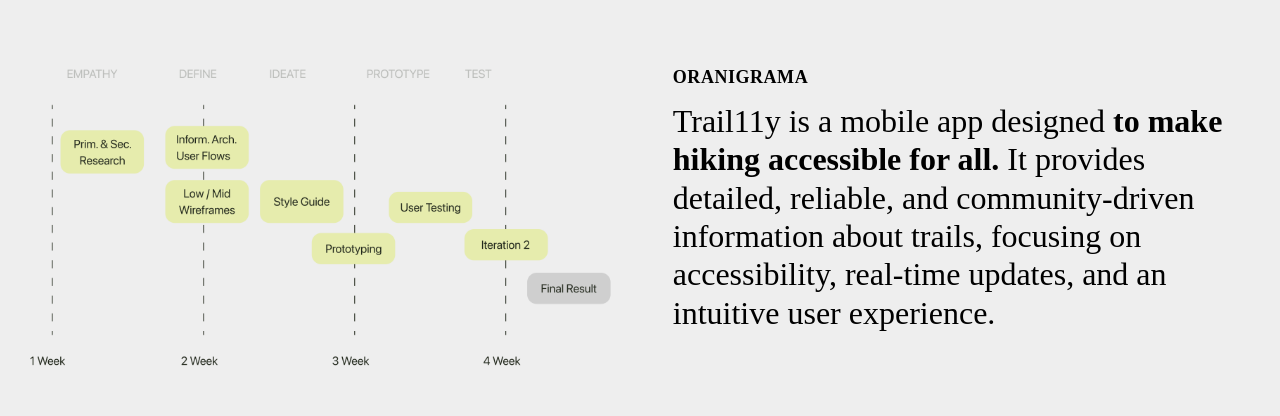
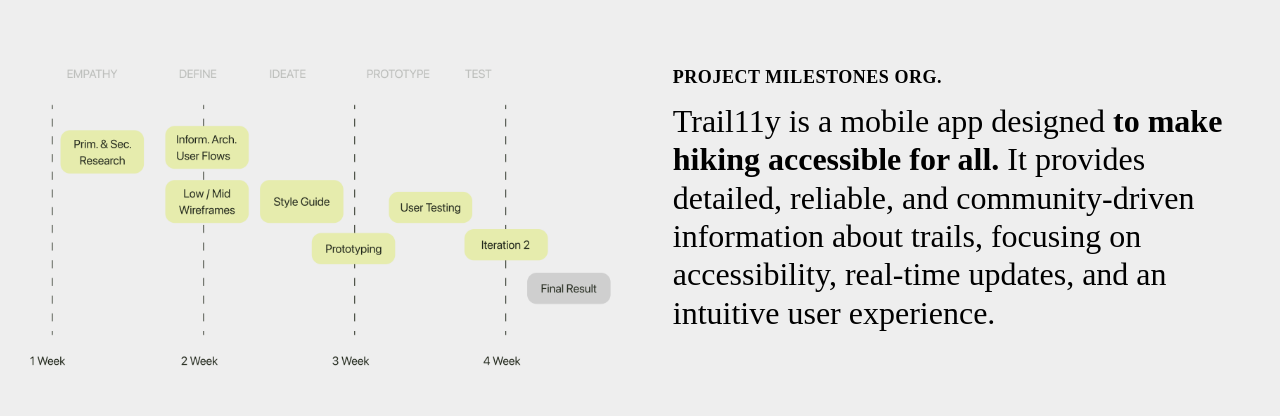
Before and after one commit to nicodacalgomez/enedacal-web, a plain HTML site: page trail11y.html in a window 1280 px wide. Shown: the part 1532-1948 px from the top of the page. Drawn offline with nearby package versions, Linux system fonts and the light colour scheme; a script that the page names is missing; a web font is replaced by a local one.

Commit message:
Project Milestones

```diff
--- a/trail11y.html
+++ b/trail11y.html
@@ -55,7 +55,7 @@
           <img src="./src/Images/Trail/organigrama.png" alt="Trail Image 3">
         </div>
         <div class="text-box">
-          <h2>ORANIGRAMA</h2>
+          <h2>PROJECT MILESTONES ORG.</h2>
           <p>Trail11y is a mobile app designed <strong>to make hiking accessible for all.</strong> It provides detailed, reliable, and community-driven information about trails, focusing on accessibility, real-time updates,
             and an intuitive user experience.</p>
         </div>
```
